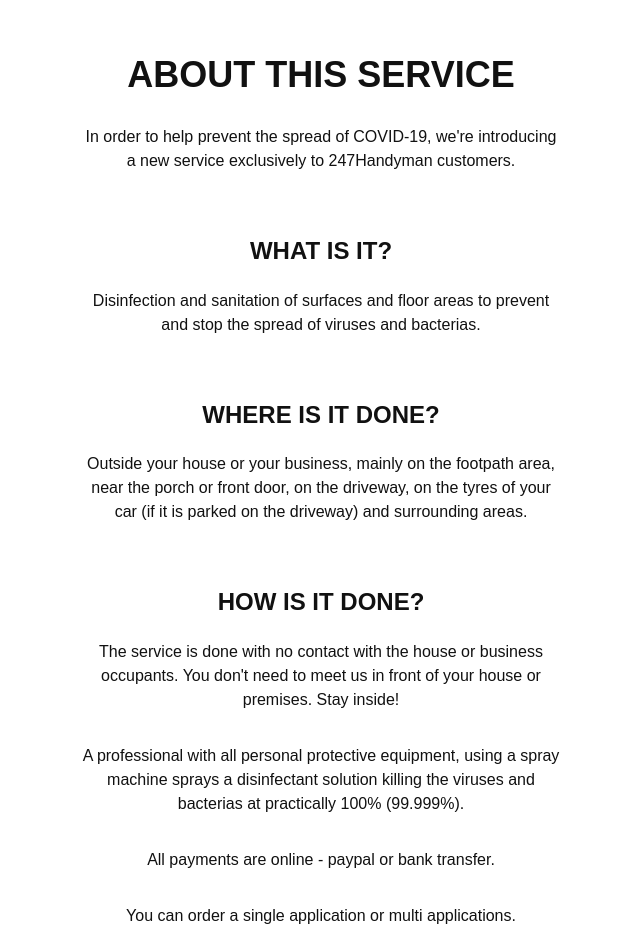
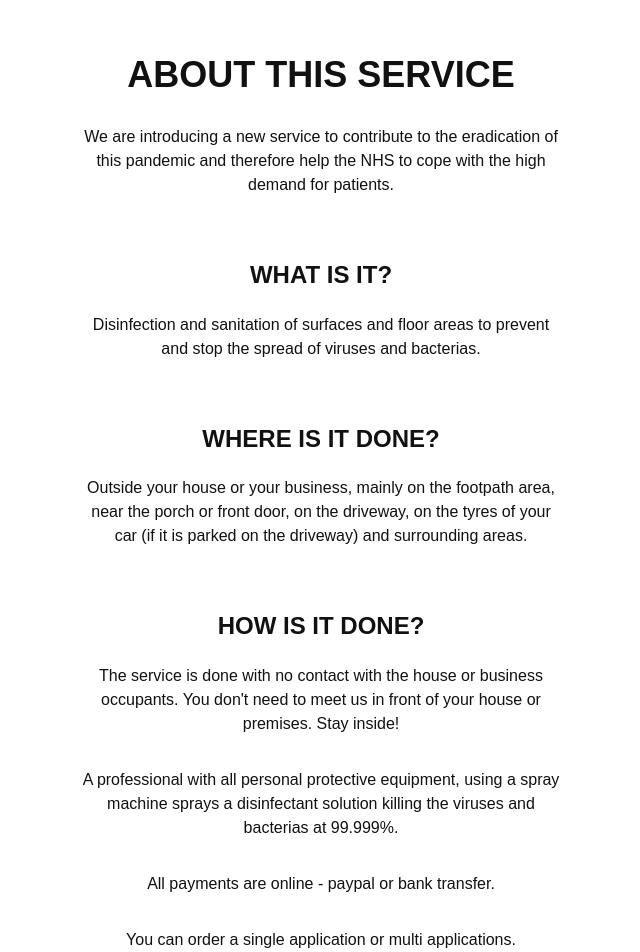
Before and after one commit to peduarte/247handyman, a Next.js app: page /anti-viral-spray in a window 1280 px wide. Shown: the part 680-1632 px from the top of the page, without its empty margins (319-959 px from the left). Built offline with nearby package versions, Linux system fonts and the light colour scheme.

Commit message:
Copy tweaks

```diff
--- a/components/Meta.js
+++ b/components/Meta.js
@@ -15,6 +15,8 @@ export const Meta = ({ title = '247Handyman', description = 'Home repairs expert
 
       <meta name="description" content={description} />
       <meta name="author" content="Pedro Duarte" />
+
+      <meta name="format-detection" content="telephone=no" />
 
       <meta property="og:url" content="https://247handyman.co.uk" />
       <meta property="og:url" content="https://247handyman.co.uk" />
--- a/pages/anti-viral-spray.js
+++ b/pages/anti-viral-spray.js
@@ -33,8 +33,8 @@ const AntiViral = () => (
       <div className="mw8 ph3 pv5 center">
         <h2 className="tc f2-ns">About this service</h2>
         <p className="measure tc center lh-copy">
-          In order to help prevent the spread of COVID-19, we're introducing a new service exclusively to 247Handyman
-          customers.
+          We are introducing a new service to contribute to the eradication of this pandemic and therefore help the NHS
+          to cope with the high demand for patients.
         </p>
 
         <h3 className="tc f3-ns mt5">What is it?</h3>
@@ -56,7 +56,7 @@ const AntiViral = () => (
         </p>
         <p className="measure tc center lh-copy mt4">
           A professional with all personal protective equipment, using a spray machine sprays a disinfectant solution
-          killing the viruses and bacterias at practically 100% (99.999%).
+          killing the viruses and bacterias at 99.999%.
         </p>
         <p className="measure tc center lh-copy mt4">All payments are online - paypal or bank transfer.</p>
         <p className="measure tc center lh-copy mt4">You can order a single application or multi applications.</p>
```
